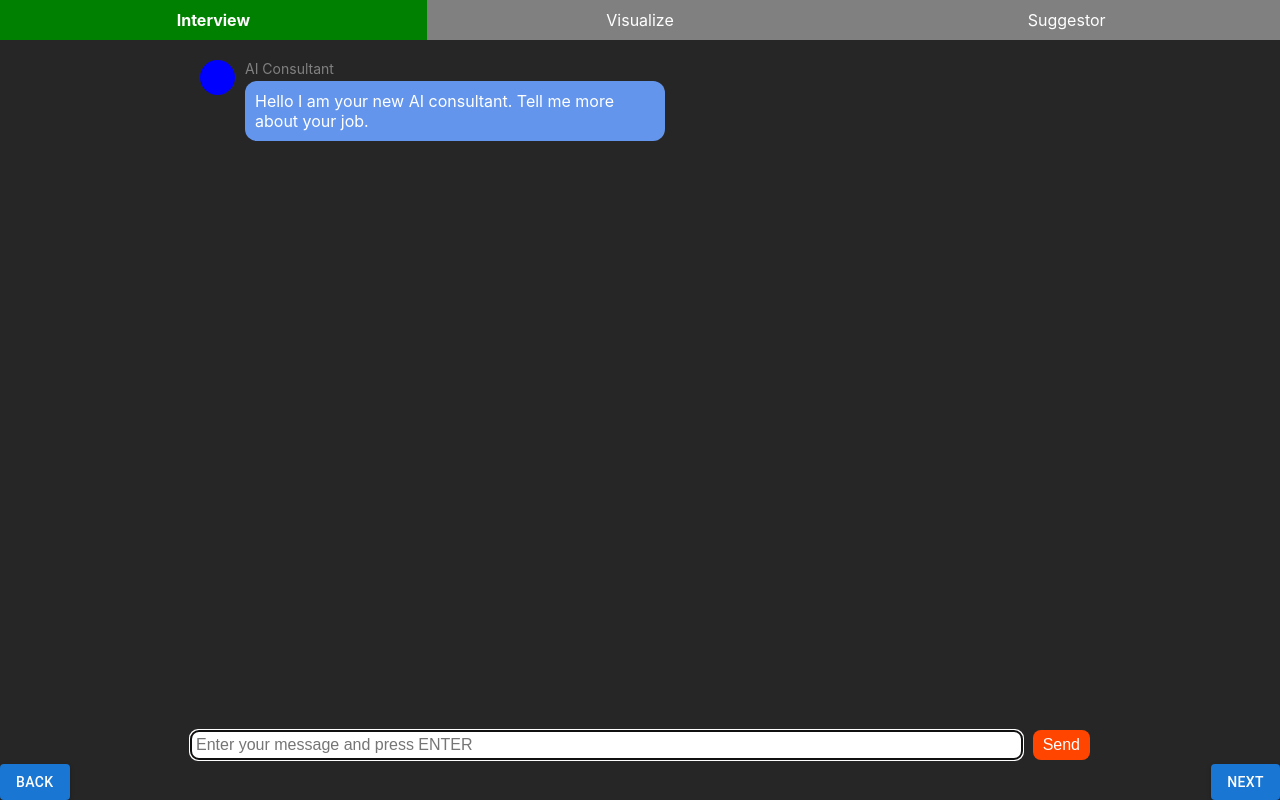
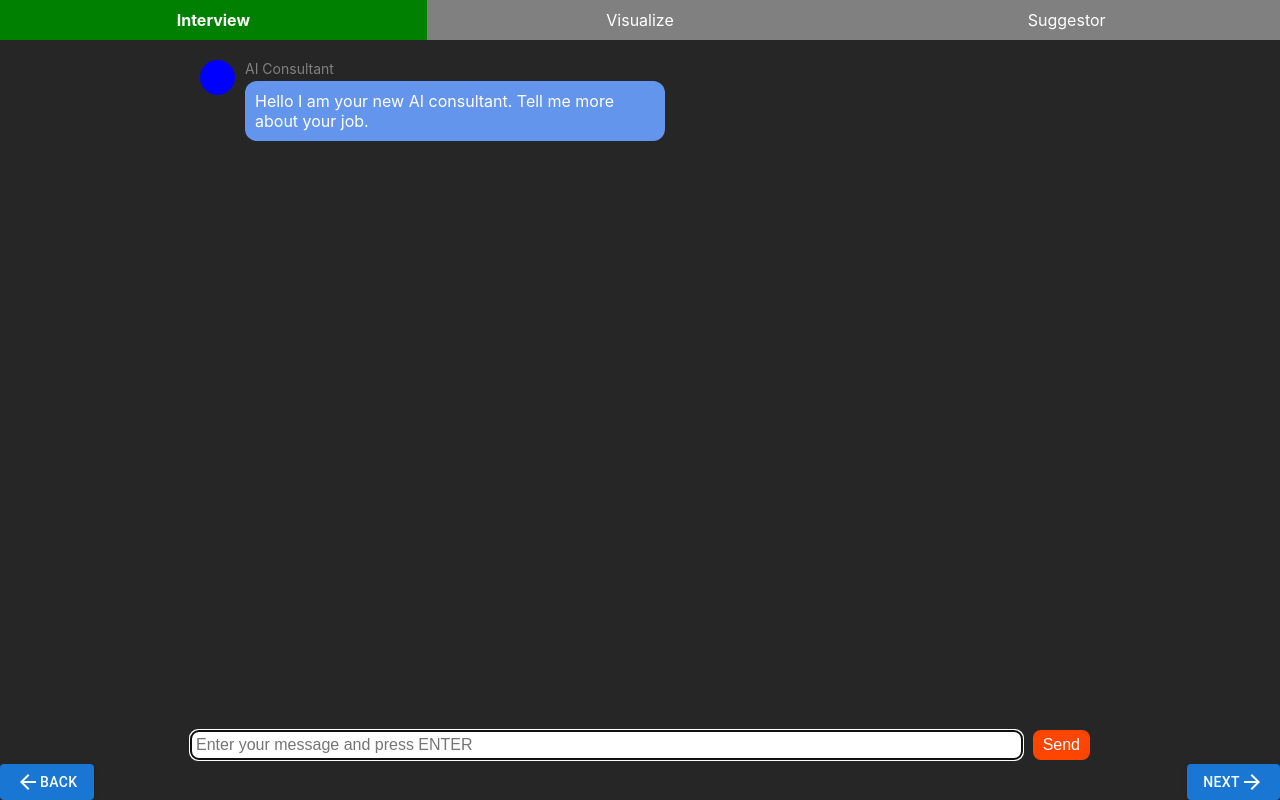
Before and after one commit to aicoholics/makeathon, a React (Create React App) app in the folder client/: page / in a window 1280 px wide. Built offline with nearby package versions, Linux system fonts and the light colour scheme.

Commit message:
button fix

```diff
--- a/client/src/App.js
+++ b/client/src/App.js
@@ -5,6 +5,8 @@ import Suggestor from "./pages/Suggestor";
 import Topbar from "./components/Topbar";
 import { useState } from "react";
 import { Button } from "@mui/material";
+import ArrowForwardIcon from "@mui/icons-material/ArrowForward";
+import ArrowBackIcon from "@mui/icons-material/ArrowBack";
 import MessageContext from "./MessageContext";
 import MessageContext2 from "./MessageContext2";
 import MessageContext3 from "./MessageContext3";
@@ -14,7 +16,8 @@ import EntityContext from "./EntityContext";
 function App() {
   const [messages, setMessages] = useState([
     {
-      content: "Hello I am your new AI consultant. Tell me more about your job.",
+      content:
+        "Hello I am your new AI consultant. Tell me more about your job.",
       role: "assistant",
     },
   ]);
@@ -23,7 +26,6 @@ function App() {
   const [summary, setSummary] = useState("");
   const [entities, setEntities] = useState([]);
   const [currentStep, setCurrentStep] = useState(1);
-
 
   return (
     <EntityContext.Provider value={[entities, setEntities]}>
@@ -38,22 +40,29 @@ function App() {
                 {currentStep === 3 && <Suggestor />}
                 {currentStep < 4 && (
                   <div>
-
                     <Button
-                      sx={{ position: "absolute", bottom: 0, right: 0 }}
+                      sx={{
+                        position: "fixed",
+                        bottom: 0,
+                        right: 0,
+                      }}
                       variant="contained"
                       component="label"
                       onClick={() => setCurrentStep(currentStep + 1)}
                     >
-                      Next
+                      Next <ArrowForwardIcon />
                     </Button>
                     <Button
-                      sx={{ position: "absolute", bottom: 0, left: 0 }}
+                      sx={{
+                        position: "fixed",
+                        bottom: 0,
+                        left: 0,
+                      }}
                       variant="contained"
                       component="label"
                       onClick={() => setCurrentStep(currentStep - 1)}
                     >
-                      Back
+                      <ArrowBackIcon /> Back
                     </Button>
                   </div>
                 )}
```
